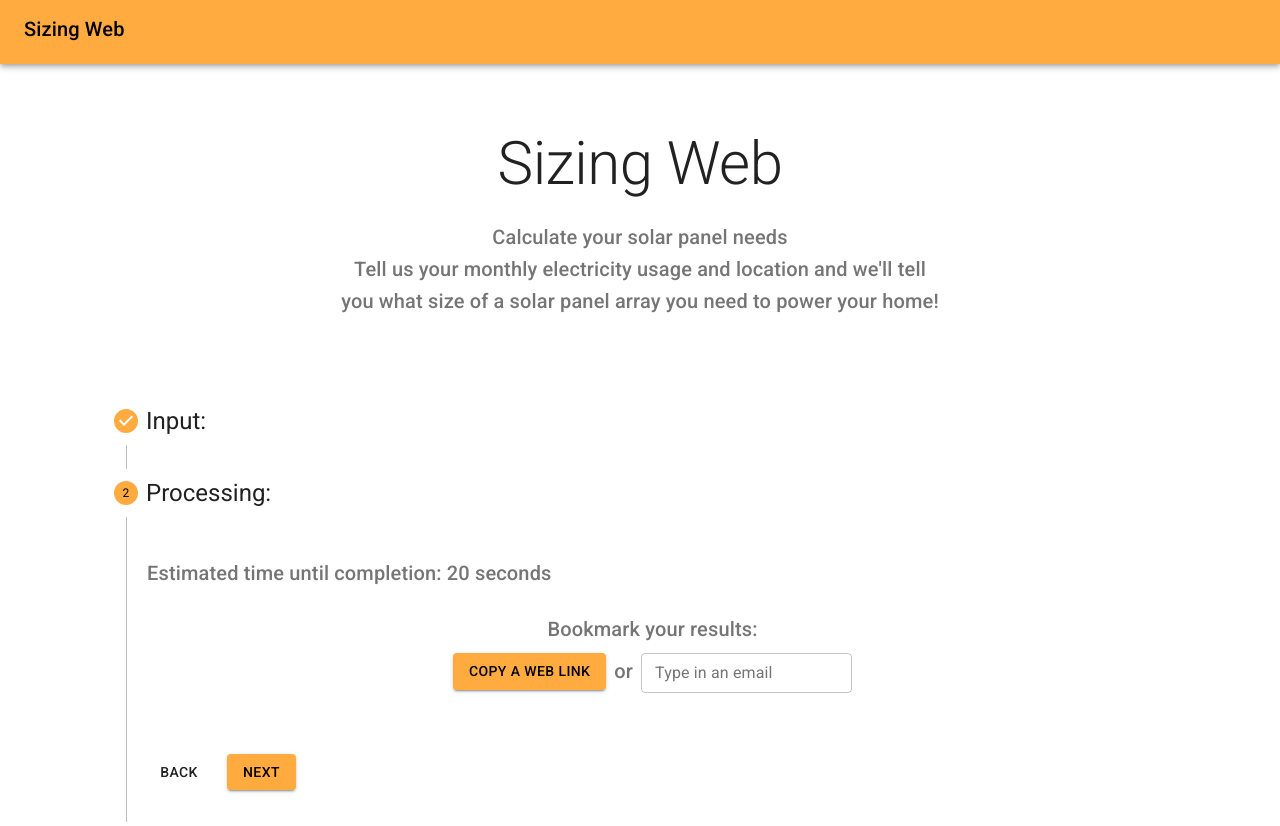
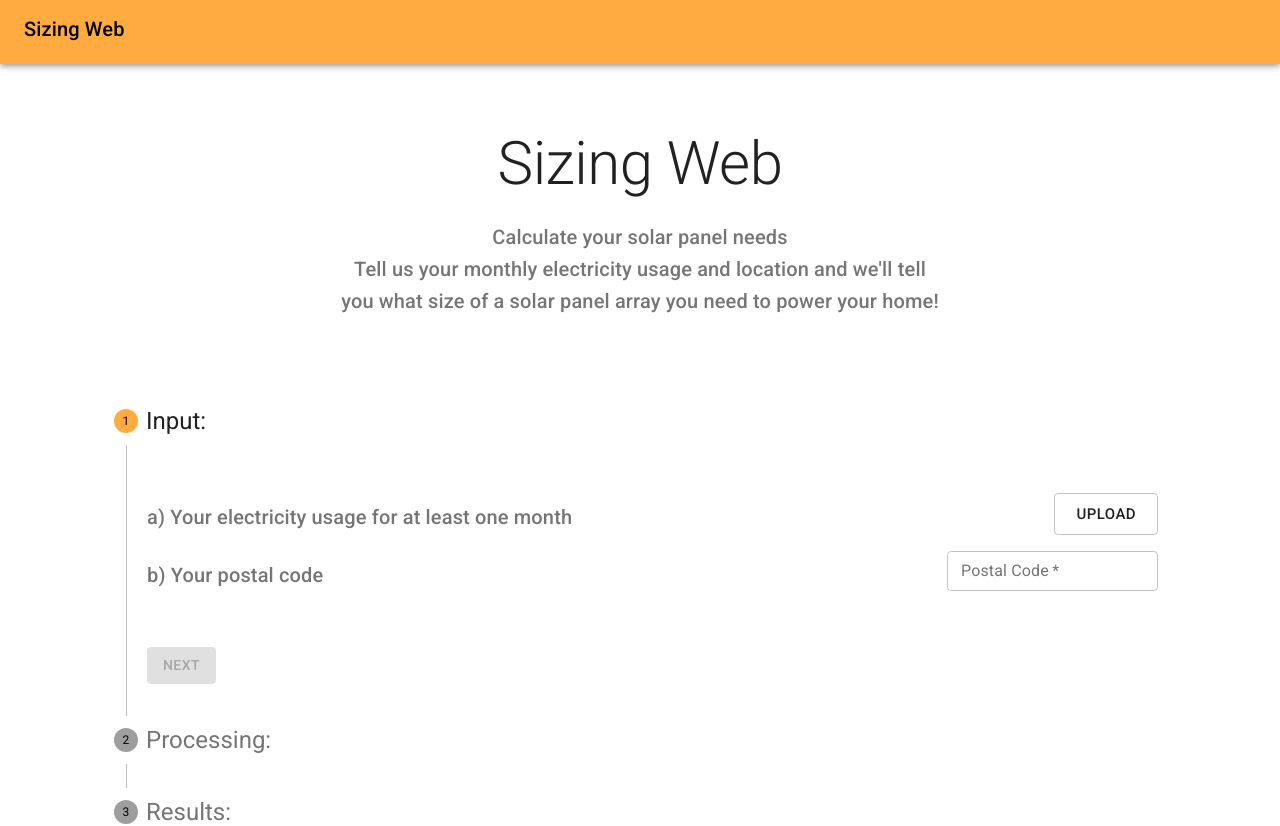
Before and after one commit to Remimstr/SizingWeb, a React (Create React App) app: page / in a window 1280 px wide. Shown: the top 826 px of the page. Built offline with nearby package versions, Linux system fonts and the light colour scheme.

Commit message:
Scaffold requests

```diff
--- a/package.json
+++ b/package.json
@@ -9,6 +9,7 @@
     "@types/classnames": "^2.2.7",
     "@types/react": "*",
     "@types/react-dom": "*",
+    "axios": "^0.18.0",
     "classnames": "^2.2.6",
     "react": "latest",
     "react-dom": "latest",
--- a/src/pages/inputStep.tsx
+++ b/src/pages/inputStep.tsx
@@ -46,13 +46,15 @@ const styles = (theme: Theme) =>
     },
     iconSmall: {
       fontSize: 20
-    }
+    },
+    text: {
+      marginTop: theme.spacing.unit * 2,
+      marginBottom: theme.spacing.unit,
+      verticalAlign: "middle"
+    },
   });
 
 interface InputStepProps {
-  classes: {
-    text: string;
-  };
   fileNames: Array<File>;
   postalCode: string;
   handleFileUpdate(files: FileList): void;
--- /dev/null
+++ b/src/pages/request.tsx
@@ -0,0 +1,22 @@
+import axios from "axios";
+
+var instance = axios.create({
+  baseURL: "http://localhost:3001",
+  timeout: 1000,
+  headers: {
+    "Content-Type": "application/json"
+  }
+});
+
+const uploadFile = (files: FileList) => {
+  for (let i = 0; i < files.length; i++) {
+    console.log(files[i]);
+    instance
+      .post("/", {
+        file_data: "010101\\n2500"
+      })
+      .then(response => console.log(response));
+  }
+};
+
+export default uploadFile;
--- a/src/pages/steps.tsx
+++ b/src/pages/steps.tsx
@@ -11,6 +11,7 @@ import Typography from "@material-ui/core/Typography";
 import Button from "@material-ui/core/Button";
 import InputStep from "./inputStep";
 import ProcessingStep from "./processingStep";
+import uploadRequest from "./request";
 
 interface StepFlowButtonsProps {
   classes: {
@@ -49,7 +50,7 @@ const StepFlowButtons = (props: StepFlowButtonsProps) => {
       {renderNext ? (
         <Button
           disabled={disabledNext}
-          className={renderBack ? classes.button : classes.leftButton }
+          className={renderBack ? classes.button : classes.leftButton}
           variant="contained"
           color="primary"
           onClick={handleNext}
@@ -90,7 +91,7 @@ const styles = (theme: Theme) =>
     itemsCol: {
       display: "flex",
       flexDirection: "column",
-			justifyContent: "center",
+      justifyContent: "center"
     },
     leftButton: {
       marginTop: theme.spacing.unit,
@@ -104,7 +105,6 @@ const styles = (theme: Theme) =>
       marginLeft: theme.spacing.unit,
       marginRight: theme.spacing.unit
     }
-
   });
 
 type State = {
@@ -116,13 +116,14 @@ type State = {
 
 class Steps extends React.Component<WithStyles<typeof styles>, State> {
   state = {
-    activeStep: 1,
+    activeStep: 0,
     fileList: [],
     fileNames: [],
     postalCode: null
   };
 
   handleFileUpdate = (files: FileList) => {
+  	uploadRequest(files)
     var fileList: Array<File> = this.state.fileList;
     var fileNames: Array<String> = this.state.fileNames;
     for (let i = 0; i < files.length; i++) {
@@ -205,9 +206,8 @@ class Steps extends React.Component<WithStyles<typeof styles>, State> {
             <Typography variant="h5">Input:</Typography>
           </StepLabel>
           <StepContent>
-            <div className={classes.section} >
+            <div className={classes.section}>
               <InputStep
-              classes={classes}
                 fileNames={fileNames}
                 postalCode={postalCode == null ? "" : postalCode}
                 handleFileUpdate={this.handleFileUpdate}
@@ -230,8 +230,8 @@ class Steps extends React.Component<WithStyles<typeof styles>, State> {
             <Typography variant="h5">Processing:</Typography>
           </StepLabel>
           <StepContent>
-            <div className={classes.section} >
-              <ProcessingStep classes={classes}/>
+            <div className={classes.section}>
+              <ProcessingStep classes={classes} />
             </div>
             <StepFlowButtons
               classes={classes}
```
Also changed, not shown: 1 other file (tests, documents, lock files or other folders). Lines whose indentation alone changed are shown as unchanged.
